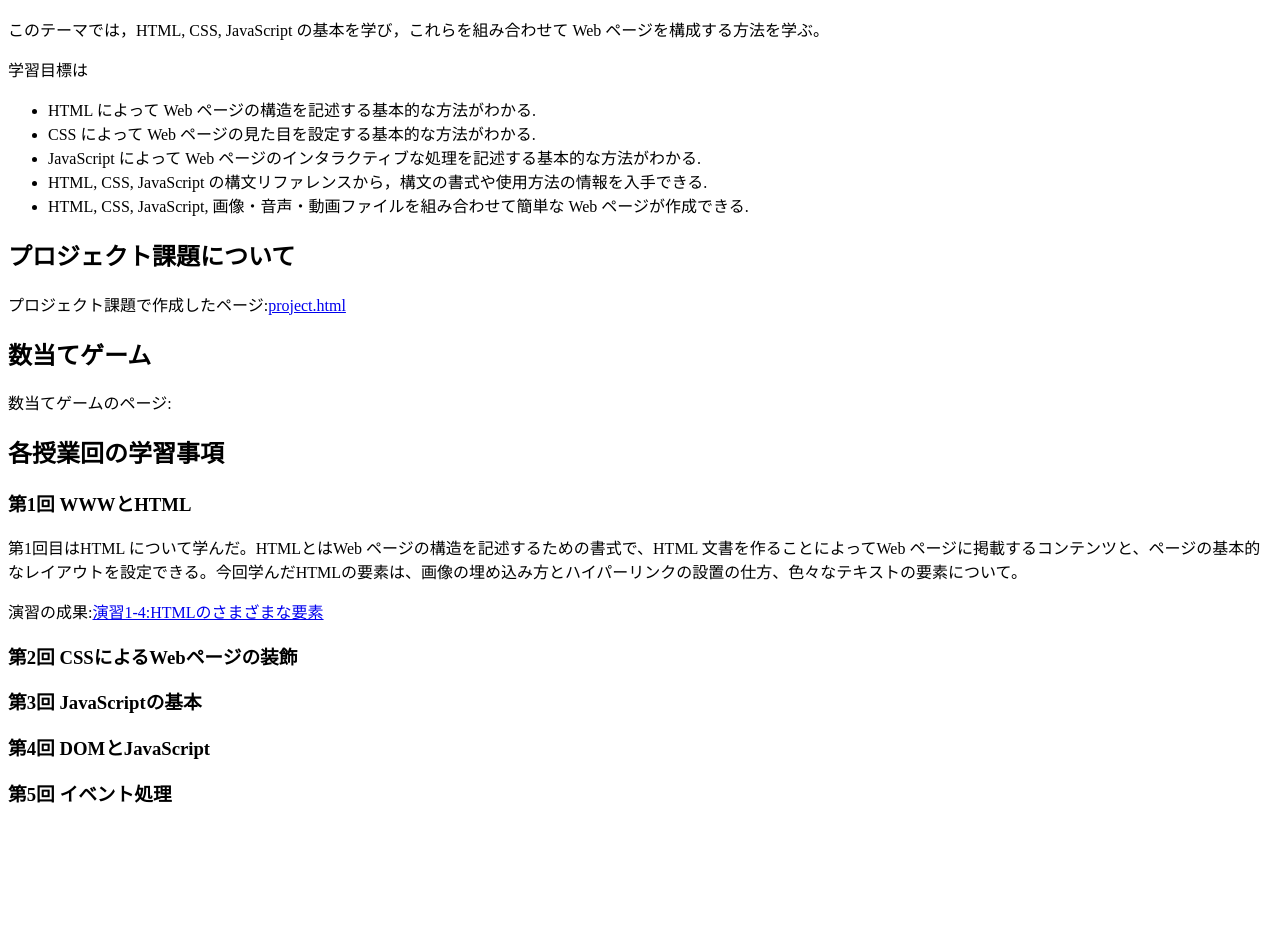
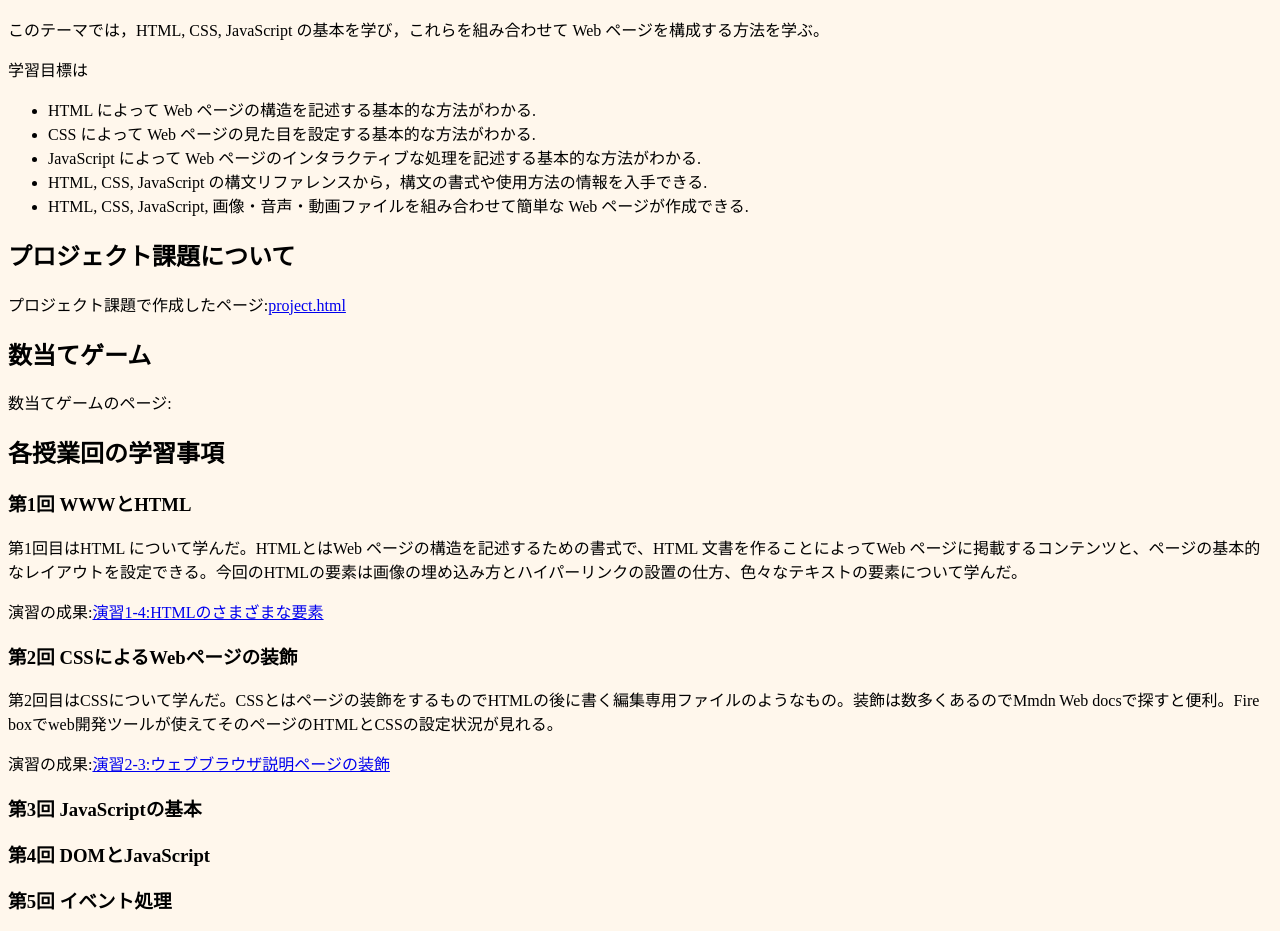
Before and after one commit to G386572023/medialabo, a plain HTML site: page index.html in a window 1280 px wide. Shown: the part 127-1058 px from the top of the page. Before the commit the page ends 952 px from the top, so only its background shows below. Drawn offline with Linux system fonts and the light colour scheme.

Commit message:
第二回授業終わり

```diff
--- /dev/null
+++ b/index.css
@@ -0,0 +1,3 @@
+body{
+    background-color: rgb(255, 247, 236);
+}
--- a/index.html
+++ b/index.html
@@ -3,6 +3,7 @@
   <head>
     <meta charset="utf-8">
     <title>「Webコンテンツの作成」の成果</title>
+    <link rel="stylesheet" href="index.css">
   </head>
   <body>
     <h1>「Webコンテンツの作成」の成果</h1>
@@ -24,11 +25,15 @@
     数当てゲームのページ:
     <h2>各授業回の学習事項</h2>
     <h3>第1回 WWWとHTML</h3>
-    <p>第1回目はHTML について学んだ。HTMLとはWeb ページの構造を記述するための書式で、HTML 文書を作ることによってWeb ページに掲載するコンテンツと、ページの基本的なレイアウトを設定できる。今回学んだHTMLの要素は、画像の埋め込み方とハイパーリンクの設置の仕方、色々なテキストの要素について。</p>
+    <p>第1回目はHTML について学んだ。HTMLとはWeb ページの構造を記述するための書式で、HTML 文書を作ることによってWeb ページに掲載するコンテンツと、ページの基本的なレイアウトを設定できる。今回のHTMLの要素は画像の埋め込み方とハイパーリンクの設置の仕方、色々なテキストの要素について学んだ。</p>
     演習の成果:<a href="practice-html/elements.html"
                 title="演習1-4を開く"
                 target="_blank">演習1-4:HTMLのさまざまな要素</a>
     <h3>第2回 CSSによるWebページの装飾</h3>
+    <p>第2回目はCSSについて学んだ。CSSとはページの装飾をするものでHTMLの後に書く編集専用ファイルのようなもの。装飾は数多くあるのでMmdn Web docsで探すと便利。Fire boxでweb開発ツールが使えてそのページのHTMLとCSSの設定状況が見れる。</p>
+    演習の成果:<a href="practice-css/browser-intro.html"
+                title="演習2-3を開く"
+                target="_blank">演習2-3:ウェブブラウザ説明ページの装飾</a>
     <h3>第3回 JavaScriptの基本</h3>
     <h3>第4回 DOMとJavaScript</h3>
     <h3>第5回 イベント処理</h3>
```
